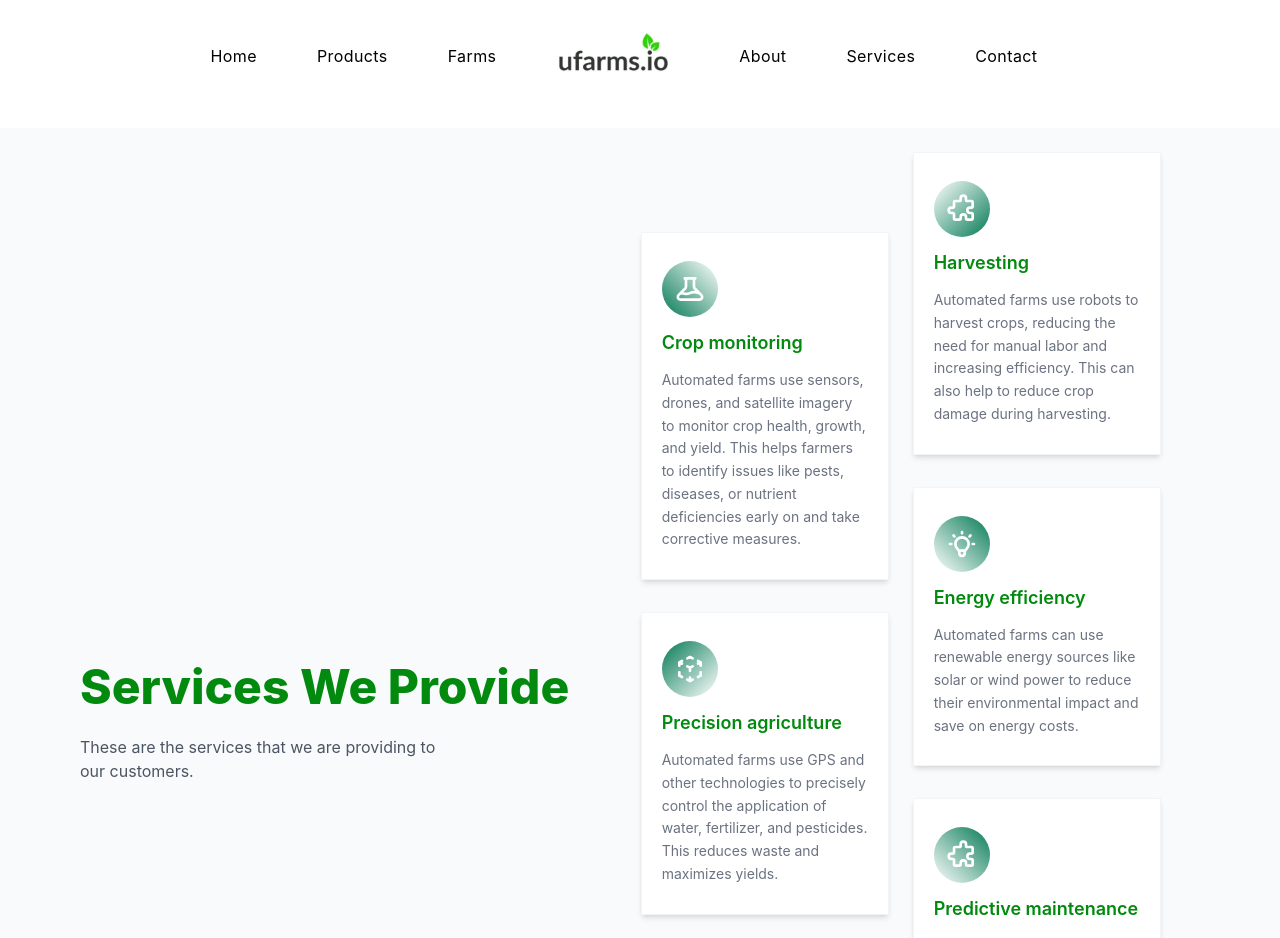
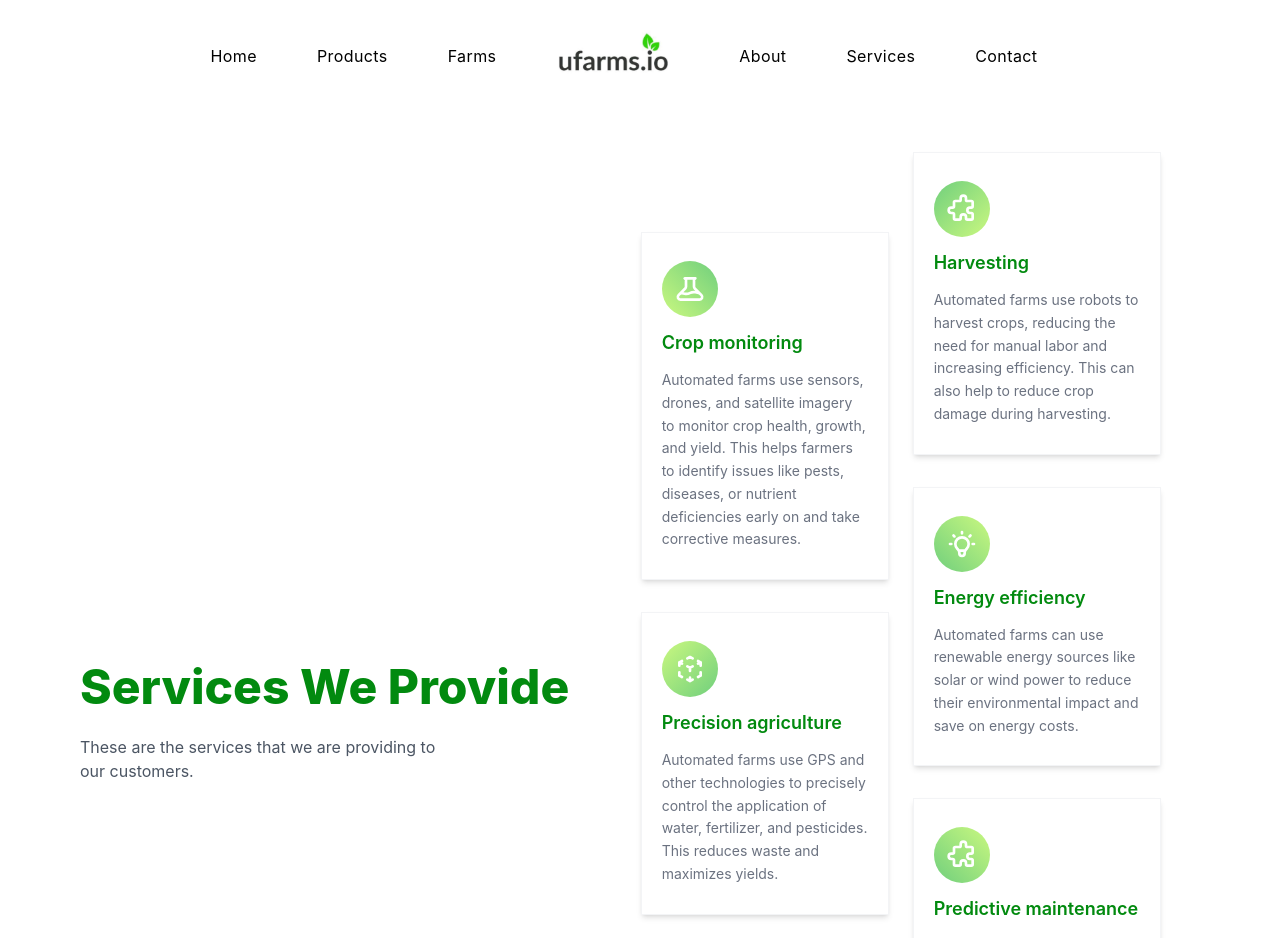
Before and after one commit to teqard-labs/ufarms2.0, a React (Create React App) app: page /#/services in a window 1280 px wide. Shown: the top 938 px of the page. Built offline with nearby package versions, Linux system fonts and the light colour scheme.

Commit message:
added gradient and changed colors

```diff
--- a/src/components/Features.jsx
+++ b/src/components/Features.jsx
@@ -28,7 +28,7 @@ const Features = () => {
             Lorem ipsum dolor sit amet consectetur adipisicing elit. Porro accusamus, voluptas dolorem quas odit fuga tempora a voluptatum, consectetur distinctio, provident necessitatibus nobis voluptatem alias modi temporibus commodi aliquid esse?
 
           </div>
-          <button className="mt-6 py-1.5 px-4 inline-block shadow-sm rounded border border-gray-700 bg-white text-sm text-gray-700 font-semibold uppercase tracking-wider hover:bg-[#03AC13] hover:text-white">Explore</button>
+          <button className="mt-6 py-1.5 px-4 inline-block shadow-sm rounded border border-gray-700 bg-gradient-to-r from-[#caf880] to-[#70cf7d] text-sm text-gray-700 font-semibold uppercase tracking-wider hover:from-[#7adcb4] hover:to-[#00d082] hover:text-white">Explore</button>
         </div>
 
 
--- a/src/components/Intro.jsx
+++ b/src/components/Intro.jsx
@@ -15,7 +15,7 @@ const Intro = () => {
                         {/* Content goes here */}
                         Lorem ipsum dolor sit amet consectetur adipisicing elit. Eos culpa enim vel porro commodi rerum tempora dolorem. Vero, et minus! Harum minus alias, commodi repudiandae tenetur molestias at cum optio.
                         {/* ::Button */}
-                        <button type="button" className="mt-3 relative inline-flex items-center px-5 py-2.5 rounded border border-gray-700 bg-white  text-base text-gray-700 font-semibold hover:bg-[#03AC13] hover:text-white">
+                        <button type="button" className="mt-3 relative inline-flex items-center px-5 py-2.5 rounded border border-gray-700 bg-gradient-to-r from-[#caf880] to-[#70cf7d] text-base text-gray-700 font-semibold hover:from-[#7adcb4] hover:to-[#00d082] hover:text-white">
                             Know More
                         </button>
                     </div>
--- a/src/components/Modal.jsx
+++ b/src/components/Modal.jsx
@@ -16,7 +16,7 @@ const Modal1=()=> {
 
   return (
     <>
-      <Button onClick={handleOpenModal} className="bg-green-700 hover:bg-green-900">Know More</Button>
+      <Button onClick={handleOpenModal} className="bg-gradient-to-r from-[#caf880] to-[#70cf7d] hover:from-[#7adcb4] hover:to-[#00d082]">Know More</Button>
       <Modal show={showModal} onClose={handleCloseModal} className="bg-green-700">
         <Modal.Header>Image Carousel</Modal.Header>
         <Modal.Body>
--- a/src/components/Products.jsx
+++ b/src/components/Products.jsx
@@ -91,7 +91,7 @@ const Products = () => {
                       {/* ::::colors description */}
                       <p className="mt-1 text-sm font-medium text-gray-500">{product.description}</p>
                       {/* ::::add to cart button */}
-                      <button className="mt-4 py-1.5 w-full rounded-md bg-[#028A0F] text-sm text-white font-semibold tracking-wide hover:bg-gray-100 hover:text-black">Add to bag</button>
+                      <button className="mt-4 py-1.5 w-full rounded-md bg-gradient-to-r from-[#caf880] to-[#70cf7d] text-sm text-white font-semibold tracking-wide hover:from-gray-100 hover:to-white hover:text-black">Add to bag</button>
                     </div>
                   </div>
                 </a>
--- a/src/components/Services.jsx
+++ b/src/components/Services.jsx
@@ -8,7 +8,7 @@ const Features8 = () => {
   return (
   <div>
     <Navbar/>
-    <div className="mx-auto py-16 px-3 w-full max-w-7xl bg-gray-50">
+    <div className="mx-auto py-16 px-3 w-full max-w-7xl bg-white-50">
       {/* CONTAINER */}
       <div className="mx-auto w-full max-w-6xl flex flex-col lg:flex-row items-center space-y-10 md:space-y-0">
 
@@ -42,7 +42,7 @@ const Features8 = () => {
             {/* :::feature 1 */}
             <div className="mx-auto py-7 px-5 w-full max-w-xs flex flex-col justify-center items-center sm:items-start border border-gray-100 shadow-md space-y-3 bg-white">
               {/* Circle Icon */}
-              <span className="w-14 h-14 inline-flex justify-center items-center rounded-full bg-gradient-to-tr from-green-600  text-white">
+              <span className="w-14 h-14 inline-flex justify-center items-center rounded-full bg-gradient-to-tr from-[#caf880] to-[#70cf7d]  text-white">
                 <BeakerIcon className="w-8 h-8" />
               </span>
               {/* Title */}
@@ -54,7 +54,7 @@ const Features8 = () => {
             {/* :::feature 2 -> Unique Strategy */}
             <div className="mx-auto py-7 px-5 w-full max-w-xs flex flex-col justify-center items-center sm:items-start border border-gray-100 shadow-md space-y-3 bg-white">
               {/* Circle Icon */}
-              <span className="w-14 h-14 inline-flex justify-center items-center rounded-full bg-gradient-to-br from-green-600 text-white">
+              <span className="w-14 h-14 inline-flex justify-center items-center rounded-full bg-gradient-to-br from-[#caf880] to-[#70cf7d] text-white">
                 <CubeTransparentIcon className="w-8 h-8" />
               </span>
               {/* Title */}
@@ -66,7 +66,7 @@ const Features8 = () => {
             {/* :::feature 4 -> Solutions & Consulting */}
             <div className="mx-auto py-7 px-5 w-full max-w-xs flex flex-col justify-center items-center sm:items-start border border-gray-100 shadow-md space-y-3 bg-white">
               {/* Circle Icon */}
-              <span className="w-14 h-14 inline-flex justify-center items-center rounded-full bg-gradient-to-bl from-green-600 text-white">
+              <span className="w-14 h-14 inline-flex justify-center items-center rounded-full bg-gradient-to-bl from-[#caf880] to-[#70cf7d] text-white">
                 <LightBulbIcon className="w-8 h-8" />
               </span>
               {/* Title */}
@@ -83,7 +83,7 @@ const Features8 = () => {
             {/* :::feature 3 -> Creative Ideas */}
             <div className="mx-auto py-7 px-5 w-full max-w-xs flex flex-col justify-center items-center sm:items-start border border-gray-100 shadow-md space-y-3 bg-white">
               {/* Circle Icon */}
-              <span className="w-14 h-14 inline-flex justify-center items-center rounded-full bg-gradient-to-tl from-green-600 text-white">
+              <span className="w-14 h-14 inline-flex justify-center items-center rounded-full bg-gradient-to-tl from-[#caf880] to-[#70cf7d] text-white">
                 <PuzzleIcon className="w-8 h-8" />
               </span>
               {/* Title */}
@@ -95,7 +95,7 @@ const Features8 = () => {
             {/* :::feature 4 -> Solutions & Consulting */}
             <div className="mx-auto py-7 px-5 w-full max-w-xs flex flex-col justify-center items-center sm:items-start border border-gray-100 shadow-md space-y-3 bg-white">
               {/* Circle Icon */}
-              <span className="w-14 h-14 inline-flex justify-center items-center rounded-full bg-gradient-to-bl from-green-600 text-white">
+              <span className="w-14 h-14 inline-flex justify-center items-center rounded-full bg-gradient-to-bl from-[#caf880] to-[#70cf7d] text-white">
                 <LightBulbIcon className="w-8 h-8" />
               </span>
               {/* Title */}
@@ -107,7 +107,7 @@ const Features8 = () => {
             {/* :::feature 4 -> Solutions & Consulting */}
             <div className="mx-auto py-7 px-5 w-full max-w-xs flex flex-col justify-center items-center sm:items-start border border-gray-100 shadow-md space-y-3 bg-white">
               {/* Circle Icon */}
-              <span className="w-14 h-14 inline-flex justify-center items-center rounded-full bg-gradient-to-bl from-green-600 text-white">
+              <span className="w-14 h-14 inline-flex justify-center items-center rounded-full bg-gradient-to-bl from-[#caf880] to-[#70cf7d] text-white">
                 <PuzzleIcon className="w-8 h-8" />
               </span>
               {/* Title */}
```
